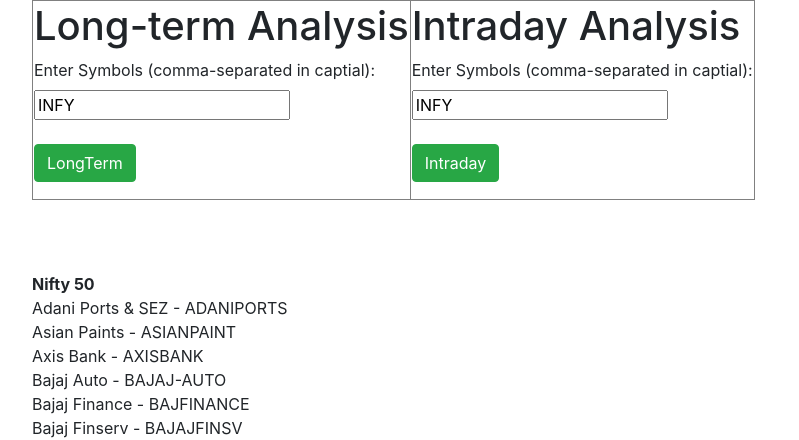
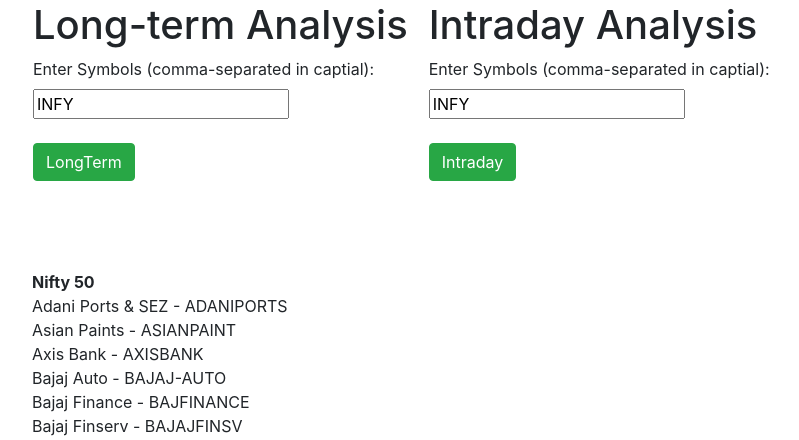
Before and after one commit to prasanthdoccash/nifty50, a Flask app: page /input_symbol in a window 1280 px wide. Shown: the part 56-496 px from the top of the page, without its empty margins (53-852 px from the left). Run offline with Flask 2, Linux system fonts and the light colour scheme; parts of the project's set-up code (start-up, migrations or seed data) failed here and were passed over; some libraries are stand-ins or nearby versions.

Commit message:
Update input_symbol.html

```diff
--- a/templates/input_symbol.html
+++ b/templates/input_symbol.html
@@ -32,6 +32,12 @@
             margin: 0;
         }
     </style>
+    <style>
+        /* Add space between <td> elements */
+        td {
+            padding-right: 20px; /* Adjust as needed */
+        }
+    </style>
 </head>
 <body>
     <nav class="navbar navbar-expand-lg navbar-light bg-light">
@@ -58,7 +64,7 @@
         </div>
     </nav>
     <div class="container">
-        <table border="1">
+        <table>
         <tr>
             <td>
         <h1>Long-term Analysis</h1>
```
